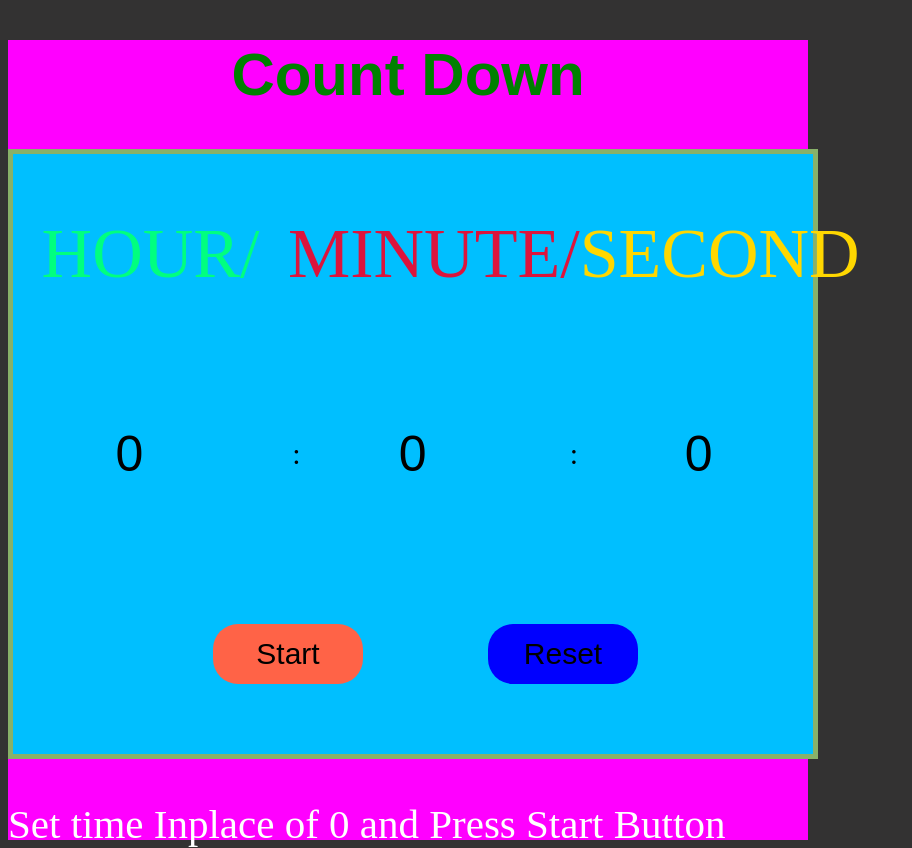
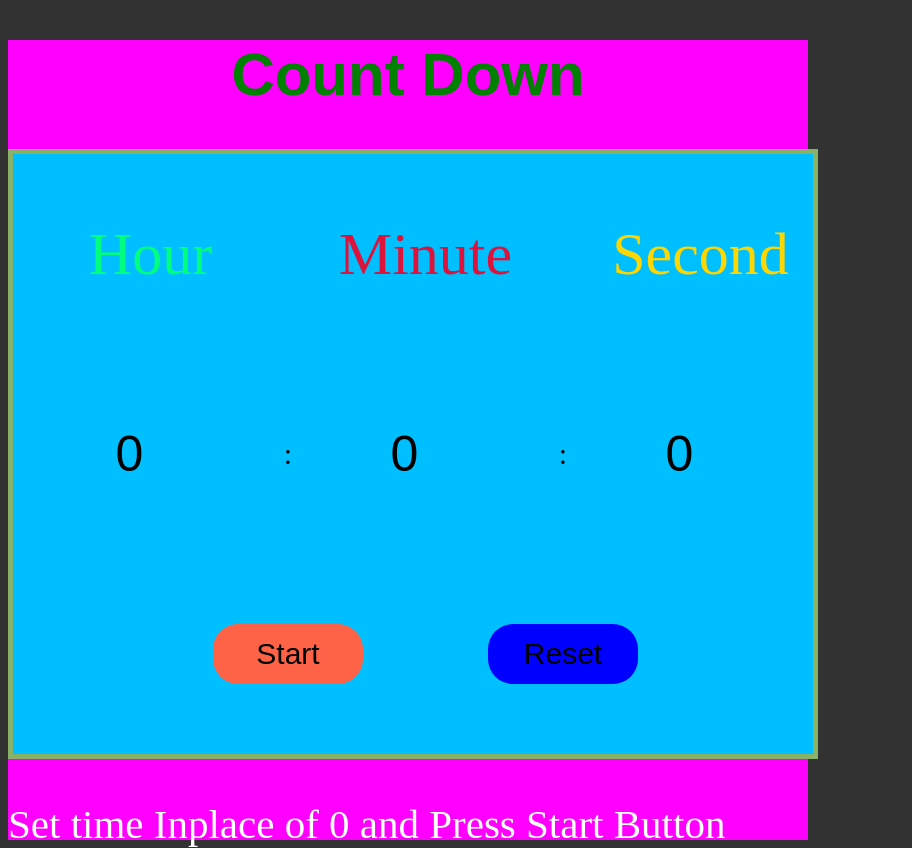
Before and after one commit to sambit985/Time_Count_Down, a plain HTML site: page index.html in a window 1280 px wide. Shown: the whole page, without its empty margins (0-912 px from the left). Drawn offline with Linux system fonts and the light colour scheme.

Commit message:
Update index.html

```diff
--- a/index.html
+++ b/index.html
@@ -12,7 +12,7 @@
     <h1 style="justify-cintent:center;font-size:60px;">Count Down </h1>
 
     <div id="container">
-    <p id="hour-label"style="color:springgreen;font-size:70px"class="label">HOUR/</p><p id="min-label"style="color:crimson;font-size:70px" class="label">MINUTE/</p><p id="sec-label"style="color:gold;font-size:70px" class="label">SECOND</p>
+    <p id="hour-label"style="color:springgreen;font-size:60px"class="label">Hour</p><p id="min-label"style="color:crimson;font-size:60px" class="label">Minute</p><p id="sec-label"style="color:gold;font-size:60px" class="label">Second</p>
         <input id="hour" type="number" max="99" min="0" value="0" class="time"><p id="p1" class="semicolon">:</p><input id="minute" type="number" max="60" min="0" value="0" class="time"><p id="p2" class="semicolon">:</p><input id="sec" type="number" max="60" min="0" value="0" class="time">
         <!-- buttons -->
     <button id="start"style="background-color:tomato;border:none;border-radius:25px" class="btn">Start</button>
```
